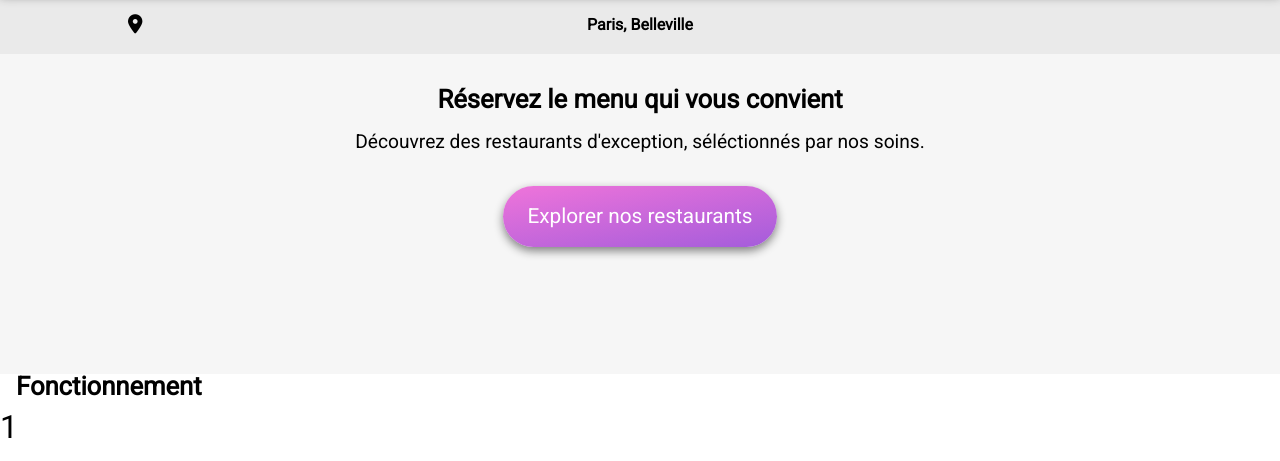
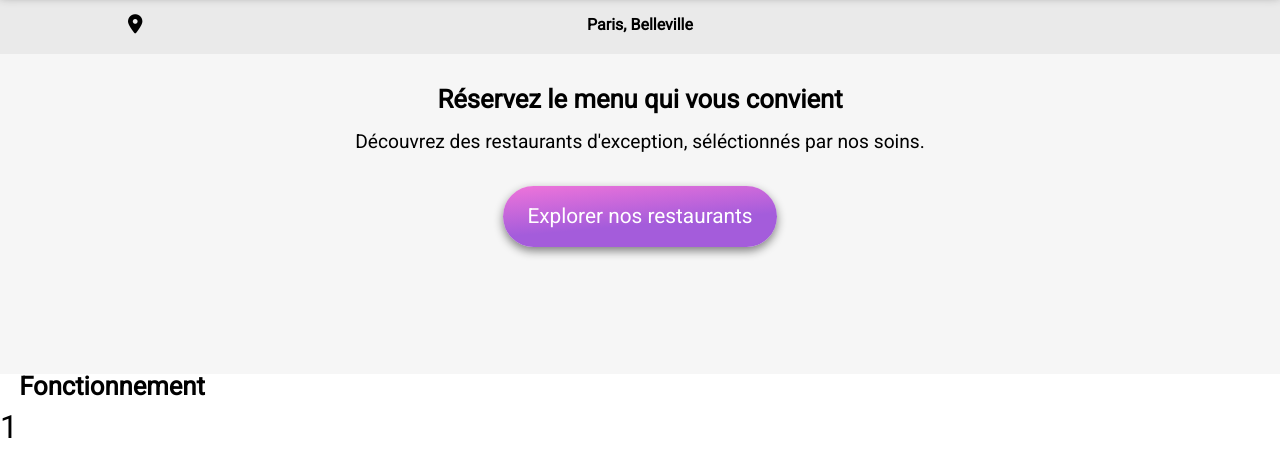
Before and after one commit to RomainDemeusoit/PROJET-3, a website: page index.html in a window 1280 px wide. Shown: the part 69-530 px from the top of the page. Drawn offline with Linux system fonts and the light colour scheme; a web font is replaced by a local one.

Commit message:
Finalisation du bloc intro de l'accueil

```diff
--- a/sass/base/_typography.scss
+++ b/sass/base/_typography.scss
@@ -19,7 +19,7 @@ h2 {
     font-size: 1.6rem;
     line-height: 1.6rem;
     margin: 0;
-    margin-left: 1rem;
+    margin-left: 1.2rem;
 }
 
 a {
--- a/sass/utils/_mixins.scss
+++ b/sass/utils/_mixins.scss
@@ -26,6 +26,6 @@
     padding-right: 1.5rem;
     border-radius: 50px;
     color: $colour-white;
-    background: linear-gradient(170deg, #ef74da, #a45cdb);
+    background: linear-gradient(175deg, rgba(2,0,36,1) 0%, rgba(239,116,218,1) 0%, rgba(164,92,219,1) 60%);
     box-shadow: $shadow;
 }
```
Also changed, not shown: public/css/style.css.
